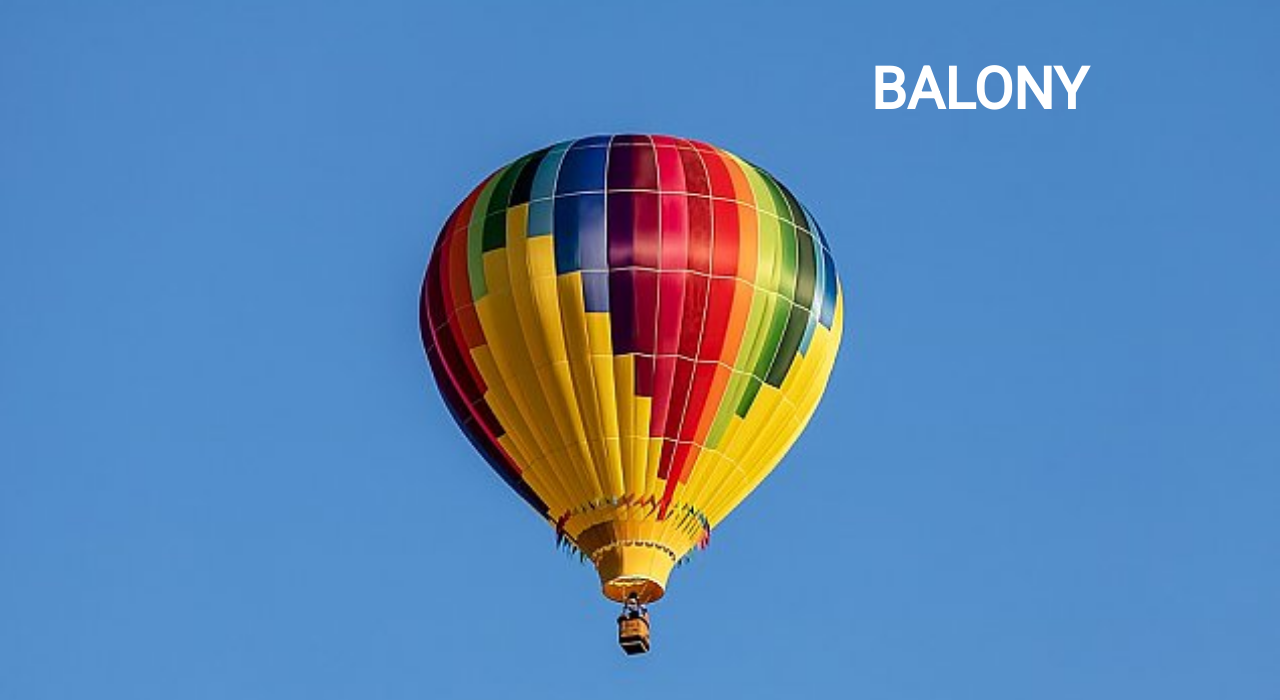
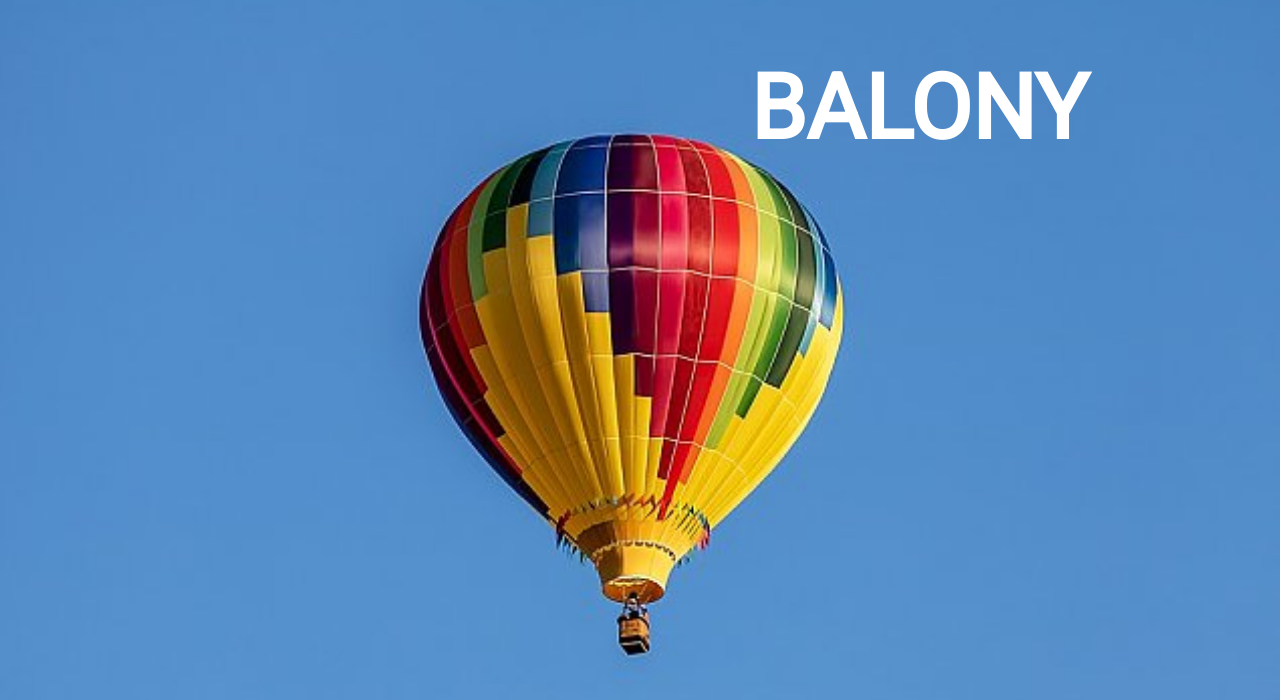
Before and after one commit to puchamichael/projekt-2, a plain HTML site: page index.html in a window 1280 px wide. Drawn offline with Linux system fonts and the light colour scheme.

Commit message:
update font size in h1

```diff
--- a/style.css
+++ b/style.css
@@ -14,7 +14,7 @@ header {
 
 header h1 {
   position: absolute;
-  font-size: 3.6rem;
+  font-size: 5.6rem;
   right: 15%;
   top: 7%;
   color: white;
```
